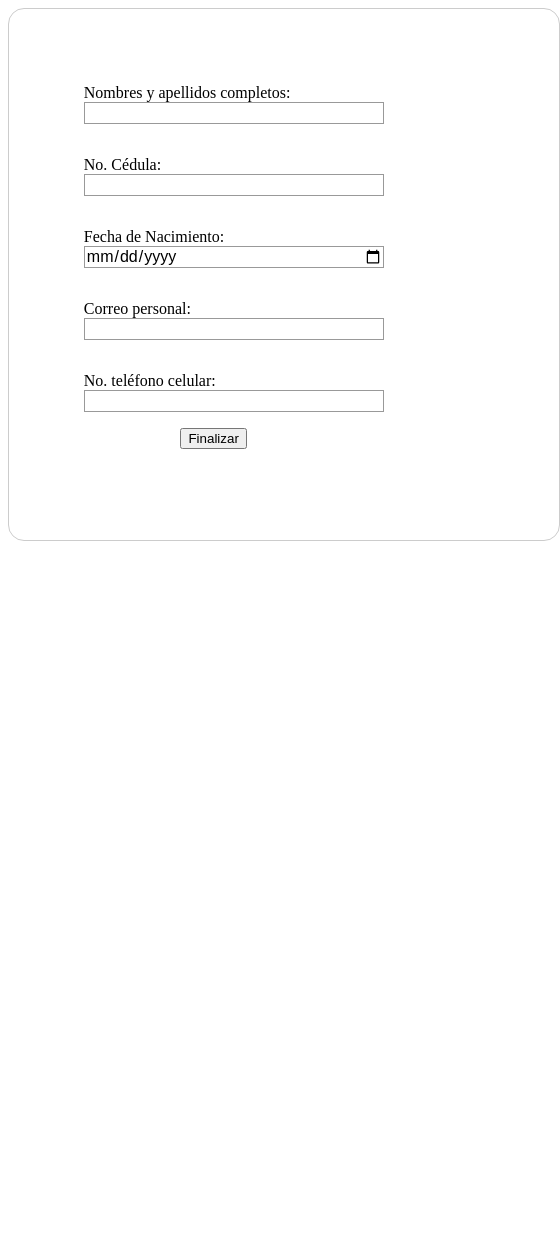
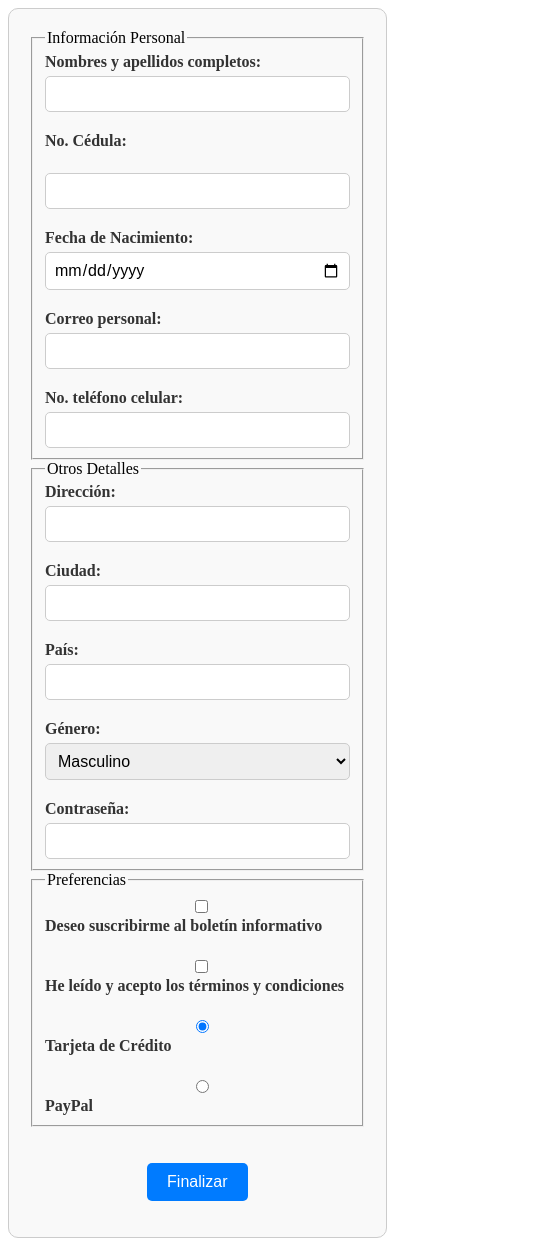
Before and after one commit to Juannnrv/HTML_RosasJuan, a plain HTML site: page Día 5/index.html in a window 390 px wide. Shown: the whole page, 560 px wide, since content can reach past the window. Before the commit the page ends 844 px from the top, so only its background shows below. Drawn offline with Linux system fonts and the light colour scheme.

Commit message:
Formulario terminado, agregamos un diseño mas atractivo y lo hicimos responsive, tambien añadimo mas campos y secciones

```diff
--- a/Día 5/index.html
+++ b/Día 5/index.html
@@ -8,32 +8,92 @@
 </head>
 <body>
     <form action="/my-handling-form-page" method="post">
+        <fieldset>
+            <legend>Información Personal</legend>
             <ul>
                 <li>
-            <label for="name">Nombres y apellidos completos: </label>
+                    <label for="name">Nombres y apellidos completos:</label>
                     <input type="text" id="name" name="user_name"/>
                 </li>
                 <li>
-            <label for="id">No. Cédula: </label>
+                    <label for="id">No. Cédula:</label>
                     <br>
                     <input type="number" id="id" name="user_id"/>
                 </li>
                 <li>
-            <label for="date">Fecha de Nacimiento: </label>
+                    <label for="date">Fecha de Nacimiento:</label>
                     <input type="date" id="date" name="date" />
                 </li>
                 <li>
-            <label for="mail">Correo personal: </label>
+                    <label for="mail">Correo personal:</label>
                     <input type="email" id="mail" name="user_mail" />
                 </li>
                 <li>
-            <label for="phone">No. teléfono celular: </label>
+                    <label for="phone">No. teléfono celular:</label>
                     <input type="tel" id="tel" name="user_phone" />
                 </li>
+            </ul>
+        </fieldset>
+
+        <fieldset>
+            <legend>Otros Detalles</legend>
+            <ul>
+                <li>
+                    <label for="address">Dirección:</label>
+                    <input type="text" id="address" name="user_address" />
+                </li>
+                <li>
+                    <label for="city">Ciudad:</label>
+                    <input type="text" id="city" name="user_city" />
+                </li>
+                <li>
+                    <label for="country">País:</label>
+                    <input type="text" id="country" name="user_country" />
+                </li>
+                <li>
+                    <label for="gender">Género:</label>
+                    <select id="gender" name="user_gender">
+                        <option value="male">Masculino</option>
+                        <option value="female">Femenino</option>
+                        <option value="other">Otro</option>
+                    </select>
+                </li>
+                <li>
+                    <label for="password">Contraseña:</label>
+                    <input type="password" id="password" name="user_password" />
+                </li>
+            </ul>
+        </fieldset>
+
+        <fieldset>
+            <legend>Preferencias</legend>
+            <ul>
+                <li>
+                    <label>
+                        <input type="checkbox" name="newsletter" value="yes">Deseo suscribirme al boletín informativo
+                    </label>
+                </li>
+                <li>
+                    <label>
+                        <input type="checkbox" name="terms" value="accepted" required>He leído y acepto los términos y condiciones
+                    </label>
+                </li>
+                <li>
+                    <label>
+                        <input type="radio" name="payment_method" value="credit_card" checked>Tarjeta de Crédito
+                    </label>
+                </li>
+                <li>
+                    <label>
+                        <input type="radio" name="payment_method" value="paypal">PayPal
+                    </label>
+                </li>
+            </ul>
+        </fieldset>
+
         <p class="button">
             <button type="submit">Finalizar</button>
         </p>
-        </ul>
     </form>
 </body>
 </html>
--- a/Día 5/style.css
+++ b/Día 5/style.css
@@ -1,9 +1,12 @@
+
 form {
     margin: 0 auto;
-    width: 400px;
-    padding: 20%;
+    width: 90%; /* Se ajusta al 90% del ancho disponible */
+    max-width: 400px; /* Ancho máximo de 400px */
+    padding: 20px;
     border: 1px solid #ccc;
-    border-radius: 1em;
+    border-radius: 10px;
+    background-color: #f9f9f9;
 }
 
 ul {
@@ -13,40 +16,54 @@ ul {
 }
 
 form li + li {
-    margin-top: 2em;
+    margin-top: 20px;
 }
 
 label {
-    display: inline;
-    width: 200px;
-    text-align: right;
+    display: block;
+    width: 100%;
+    text-align: left;
+    font-weight: bold;
+    color: #333;
 }
 
 input,
-textarea {
+textarea,
+select {
     font: 1em sans-serif;
-
-    width: 300px;
+    width: 100%;
     box-sizing: border-box;
-
-    border: 1px solid #999;
+    border: 1px solid #ccc;
+    border-radius: 5px;
+    padding: 8px;
+    margin-top: 5px;
 }
 
 input:focus,
-textarea:focus {
-    border-color: #000;
+textarea:focus,
+select:focus {
+    border-color: #666;
 }
 
 textarea {
-    vertical-align: top;
-
-    height: 5em;
+    height: 80px;
 }
 
 .button {
-    padding-left: 90px;
+    text-align: center;
 }
 
 button {
-    margin-left: 0.5em;
+    margin-top: 20px;
+    padding: 10px 20px;
+    font-size: 1em;
+    border: none;
+    border-radius: 5px;
+    background-color: #007bff;
+    color: #fff;
+    cursor: pointer;
 }
+
+button:hover {
+    background-color: #0056b3;
+}
```
Lines whose indentation alone changed are shown as unchanged.
